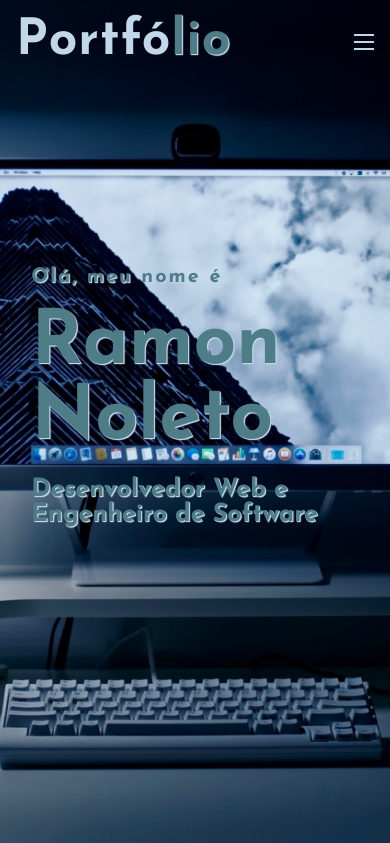
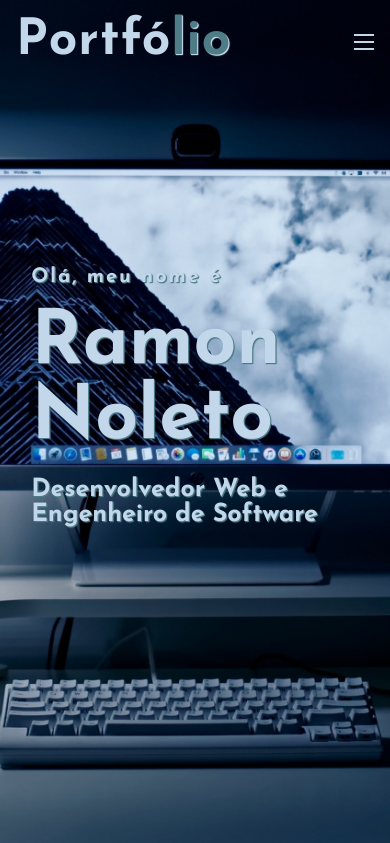
Before and after one commit to RNoleto/portfolio2023, a PHP site: page / in a window 390 px wide. Shown: the top 843 px of the page. Run offline with PHP 8.4, Linux system fonts and the light colour scheme.

Commit message:
correção de textos de destaque

```diff
--- a/index.html
+++ b/index.html
@@ -29,9 +29,9 @@
       </nav>
 
       <div class="content">
-        <h4 class="bold">Olá, meu nome é</h4>
-        <h1 class="bold">Ramon Noleto</h1>
-        <h3 class="bold">Desenvolvedor Web e Engenheiro de Software</h3>
+        <h4>Olá, meu nome é</h4>
+        <h1>Ramon Noleto</h1>
+        <h3>Desenvolvedor Web e Engenheiro de Software</h3>
       </div>
     </div>
   </header>
--- a/styles.css
+++ b/styles.css
@@ -344,9 +344,11 @@ footer p:nth-child(2) {
     z-index: 2;
   }
 
-  .bold{
-    color: var(--second-color);
-    text-shadow: 1px 1px 1px var(--base-color), 1px 1px 1px var(--base-color);
+  .content h4,
+  .content h1,
+  .content h3{
+    color: var(--base-color);
+    text-shadow: 1px 1px 1px var(--second-color), 1px 1px 1px var(--second-color);
   }
 
   /* Ativação Menu */
```
